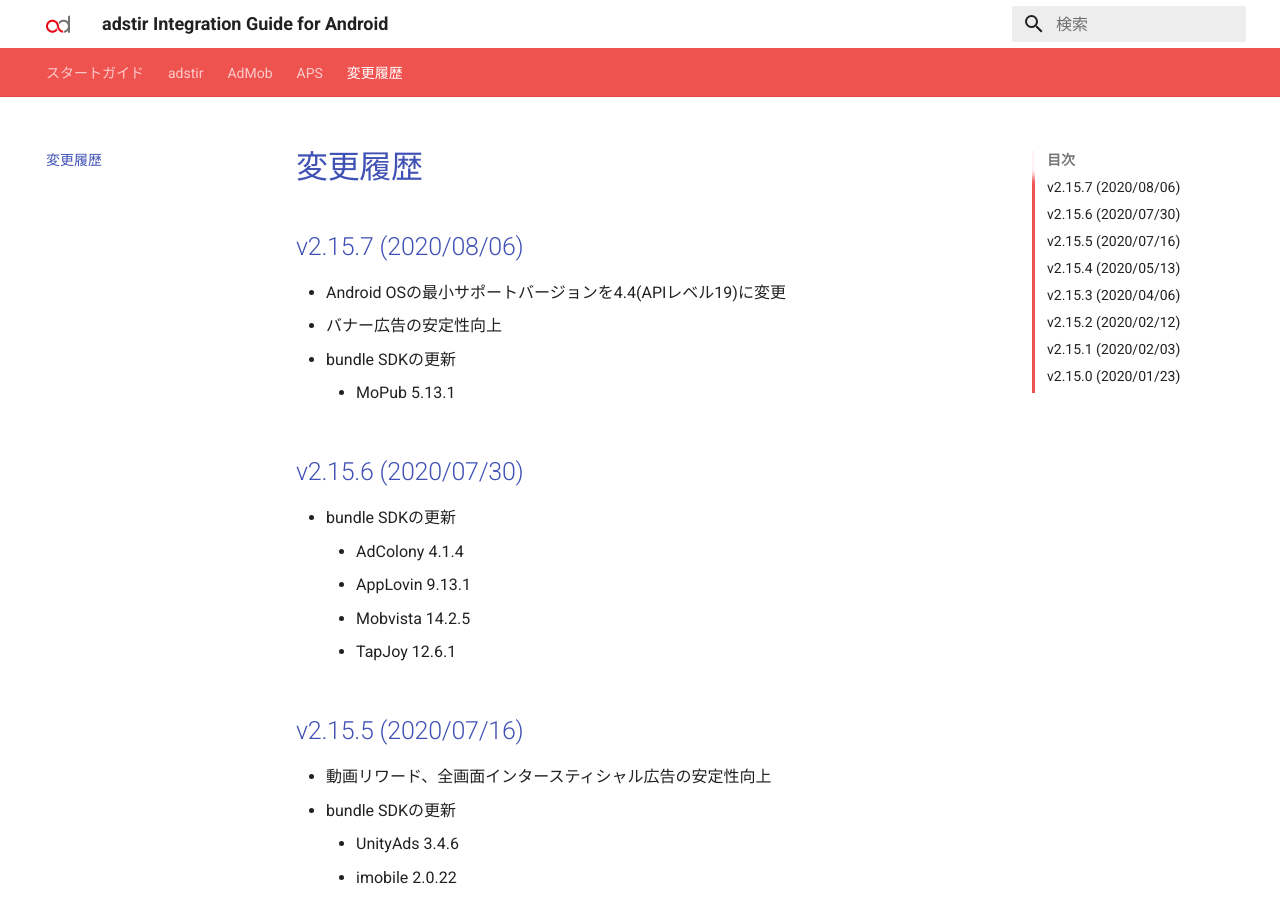
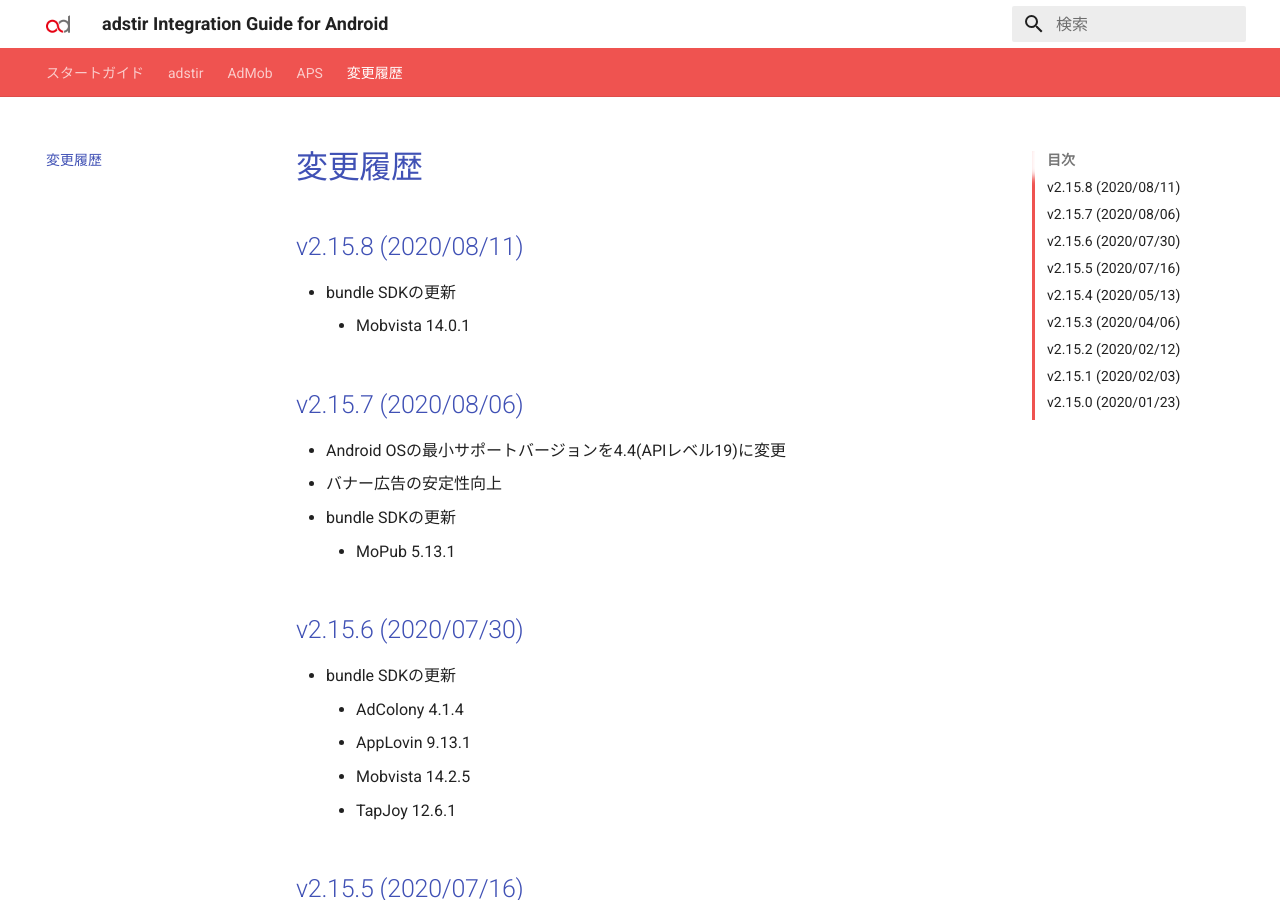
Before and after one commit to united-adstir/android-sdk-docs, an MkDocs documentation site: the page built from docs/changelog.md, in a window 1280 px wide and 900 px high. Built offline with MkDocs 1.6.1 and Material for MkDocs 9.7.7, drawn with Linux system fonts in a browser that asks for light colours; the version menu is left out.

Commit message:
adstir SDK 2.15.8

```diff
--- a/docs/changelog.md
+++ b/docs/changelog.md
@@ -1,4 +1,8 @@
 # 変更履歴
+## v2.15.8 (2020/08/11)
+
+- bundle SDKの更新
+    * Mobvista 14.0.1
 
 ## v2.15.7 (2020/08/06)
 
--- a/mkdocs.yml
+++ b/mkdocs.yml
@@ -24,7 +24,7 @@
     facebook: 5.6.0
     imobile: 2.0.22
     maio: 1.1.10
-    mobvista: 14.2.51
+    mobvista: 14.0.11
     mopub: 5.13.1
     nend: 5.3.0
     tapjoy: 12.6.1
```
